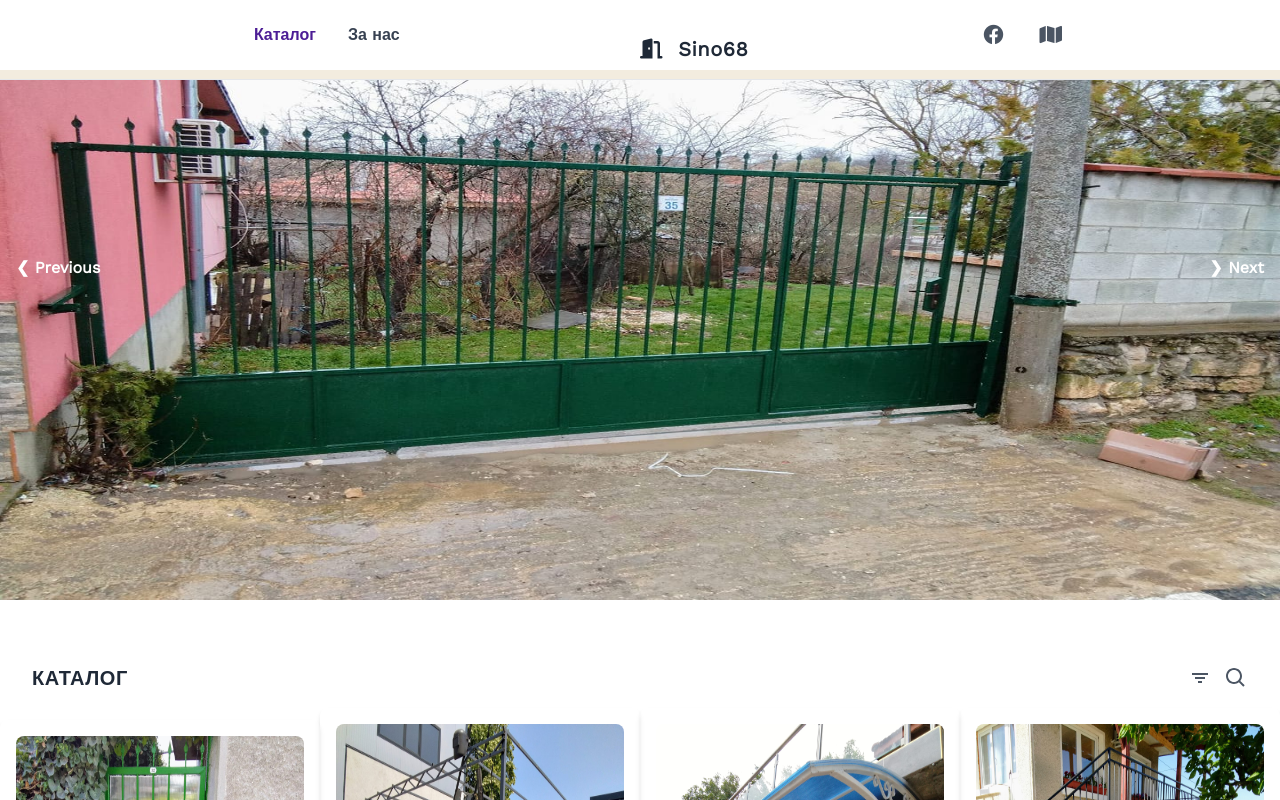
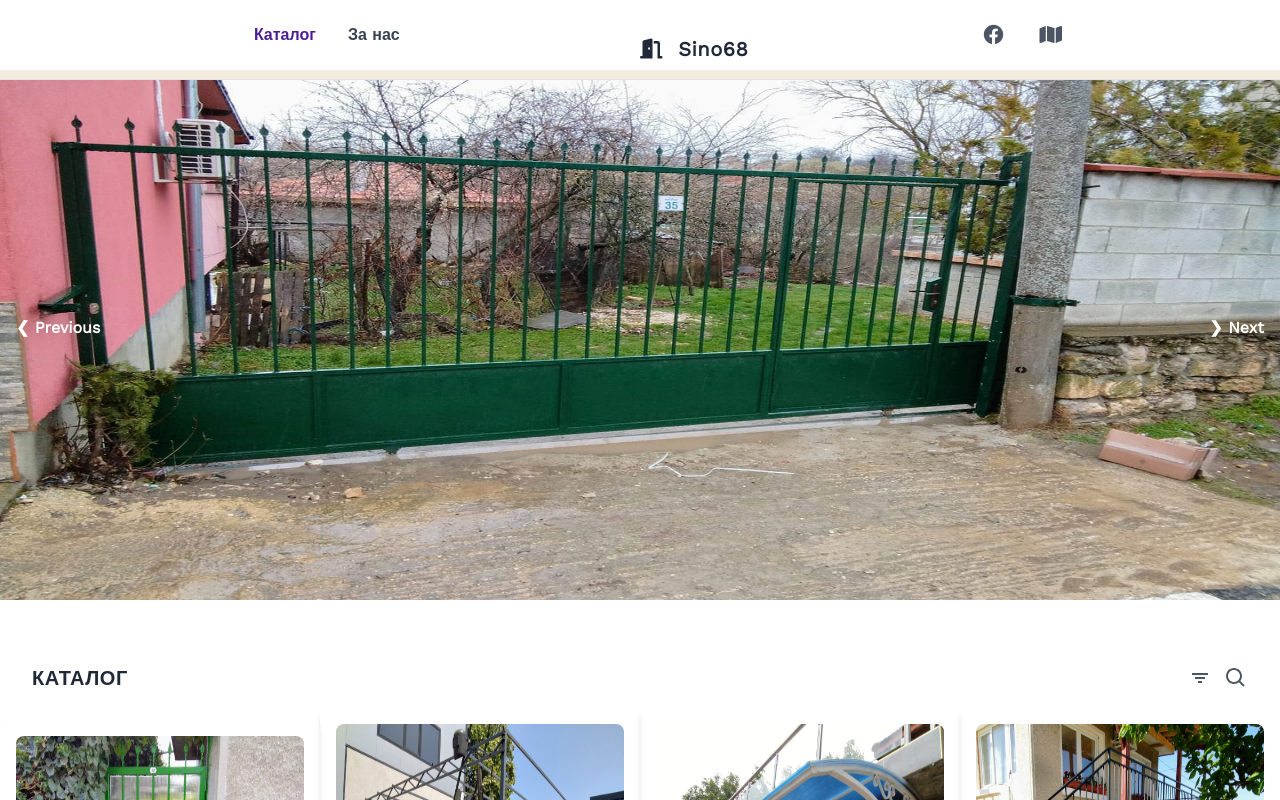
Before and after one commit to MelvinMihaylov/sino68, a Vue app: page / in a window 1280 px wide. Shown: the top 800 px of the page. Built offline with nearby package versions, Linux system fonts and the light colour scheme.

Commit message:
Next and prev buttons aligment fix

```diff
--- a/src/components/AutomaticProductSlider.vue
+++ b/src/components/AutomaticProductSlider.vue
@@ -75,7 +75,7 @@
 .next {
     cursor: pointer;
     position: absolute;
-    top: 40%;
+    top: 50%;
     width: auto;
     padding: 16px;
     color: white;
```
